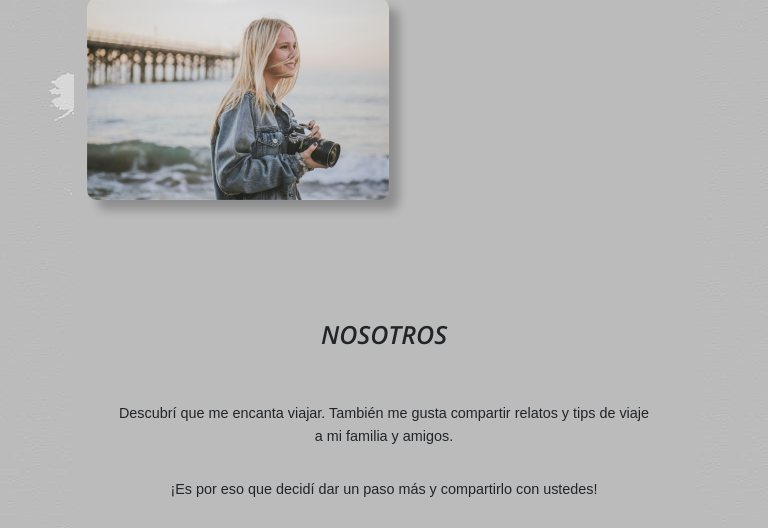
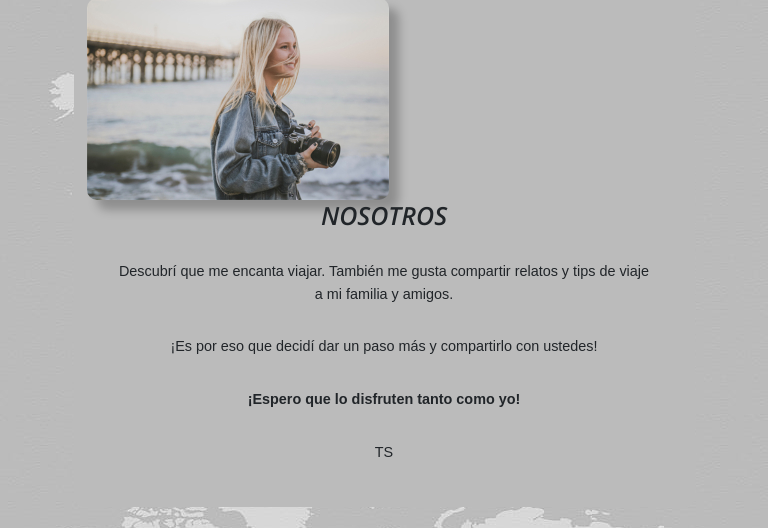
Before and after one commit to tatiana-soifer/viajando_ando, a website: page index.html in a window 768 px wide. Shown: the part 3219-3747 px from the top of the page. Drawn offline with nearby package versions, Linux system fonts and the light colour scheme; a web font is replaced by a local one.

Commit message:
margin nosotros

```diff
--- a/scss/_index.scss
+++ b/scss/_index.scss
@@ -184,7 +184,7 @@
     .nosotros{
         h2{
             font-size: 25px;
-            margin-top: 20%;
+            margin-top: 10%;
         }
         p{
             font-size: 0.9rem;
@@ -219,8 +219,7 @@
     .nosotros{
         h2{
             font-size: 25px;
-            margin-top: 20%;
-            margin-bottom: 0%;
+            margin-top: 00%;
         }
         p{
             font-size: 0.9rem;
```
Also changed, not shown: index.html (+0 -1 lines), css/main.css, img/nosotros_a.png (added), 1 other file.
